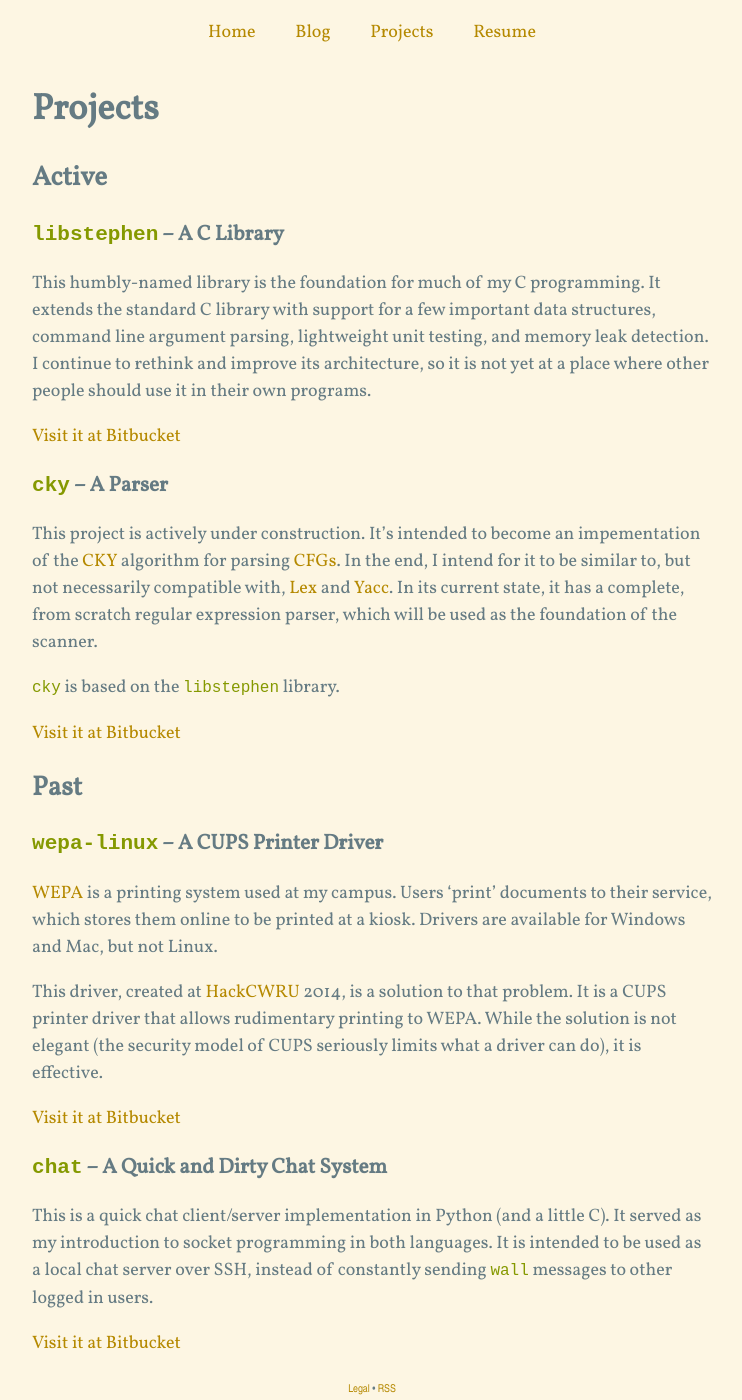
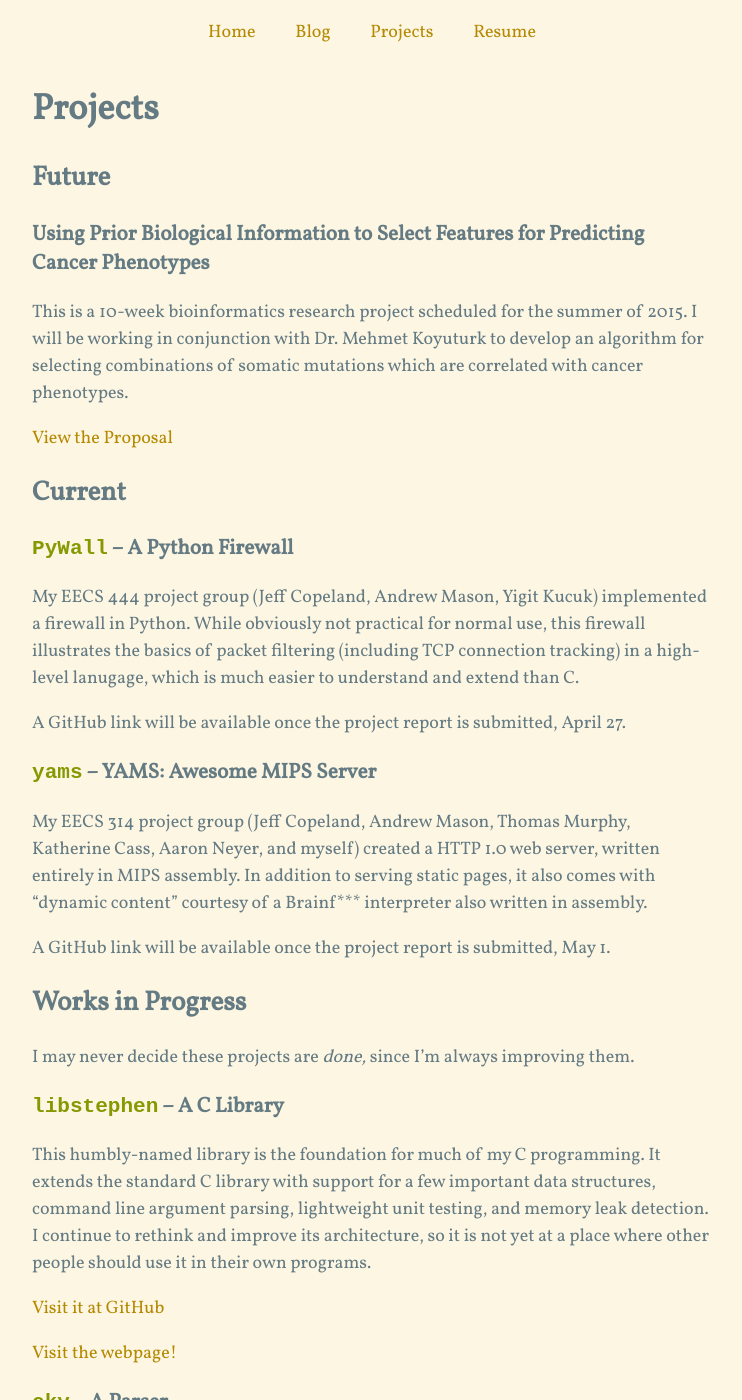
Before and after one commit to brenns10/brennan.io, a Jekyll site: the page built from projects.md, in a window 1280 px wide and 1400 px high. Shown: the whole window, without its empty margins (268-1010 px from the left). Built offline with Jekyll 4.4.1, drawn with Linux system fonts in a browser that asks for light colours; nearby versions of some CDN libraries; Markdown is read by kramdown in place of the engine named in the settings; some of the changed text lies outside the part shown.

Commit message:
Updated projects listing with a ton more stuff!  Also, put my biosketch in the resume page.

```diff
--- a/projects.md
+++ b/projects.md
@@ -4,7 +4,41 @@ layout: contentbase
 ---
 # Projects
 
-## Active
+## Future
+
+### Using Prior Biological Information to Select Features for Predicting Cancer Phenotypes
+
+This is a 10-week bioinformatics research project scheduled for the summer
+of 2015.  I will be working in conjunction with Dr. Mehmet Koyuturk to develop
+an algorithm for selecting combinations of somatic mutations which are
+correlated with cancer phenotypes.
+
+[View the Proposal](https://dl.dropboxusercontent.com/u/24472738/proposal.pdf)
+
+## Current
+
+### `PyWall` -- A Python Firewall
+
+My EECS 444 project group (Jeff Copeland, Andrew Mason, Yigit Kucuk) implemented
+a firewall in Python.  While obviously not practical for normal use, this
+firewall illustrates the basics of packet filtering (including TCP connection
+tracking) in a high-level lanugage, which is much easier to understand and
+extend than C.
+
+A GitHub link will be available once the project report is submitted, April 27.
+
+### `yams` -- YAMS: Awesome MIPS Server
+
+My EECS 314 project group (Jeff Copeland, Andrew Mason, Thomas Murphy, Katherine
+Cass, Aaron Neyer, and myself) created a HTTP 1.0 web server, written entirely
+in MIPS assembly.  In addition to serving static pages, it also comes with
+"dynamic content" courtesy of a Brainf*** interpreter also written in assembly.
+
+A GitHub link will be available once the project report is submitted, May 1.
+
+## Works in Progress
+
+I may never decide these projects are *done,* since I'm always improving them.
 
 ### `libstephen` -- A C Library
 
@@ -14,7 +48,9 @@ command line argument parsing, lightweight unit testing, and memory leak
 detection.  I continue to rethink and improve its architecture, so it is not yet
 at a place where other people should use it in their own programs.
 
-[Visit it at Bitbucket](//bitbucket.org/brenns10/libstephen)
+[Visit it at GitHub](https://github.com/brenns10/libstephen)
+
+[Visit the webpage!](/libstephen/)
 
 ### `cky` -- A Parser
 
@@ -29,9 +65,36 @@ foundation of the scanner.
 
 `cky` is based on the `libstephen` library.
 
-[Visit it at Bitbucket](//bitbucket.org/brenns10/cky)
+[Visit it at GitHub](https://github.com/brenns10/cky)
 
 ## Past
+
+### Minesweeper
+
+A minesweeper game written entirely in C, with both a command line and graphical
+interface.  This was a fun and short project to apply my C knowledge, as opposed
+to my more ambitious, long running projects above.
+
+[Visit it at GitHub](https://github.com/brenns10/minesweeper)
+
+### `caseid` -- Python module for Case IDs
+
+This Python module aims to provide a plain and simple way for a programmer to
+retrieve information about the owner of a Case ID.  It supports scraping CWRU
+web services, as well as accessing the public LDAP server in order to find
+people by their Case ID, and vice versa.
+
+[Visit it at GitHub](https://github.com/brenns10/caseid)
+
+[Also, visit its cousin, implemented by Andrew Mason in Ruby!](https://github.com/ajm188/cwru_directory)
+
+### `lsh` -- A Simplistic Shell in C
+
+I wrote this to illustrate the system calls and basic mechanics behind a Unix
+shell.  The [accompanying blog post]({% post_url 2015-01-16-write-a-shell-in-c%})
+had a modest positive audience response.
+
+[Visit it at GitHub](https://github.com/brenns10/lsh)
 
 ### `wepa-linux` -- A CUPS Printer Driver
 
```
Also changed, not shown: resume.md (+2 -0 lines).
